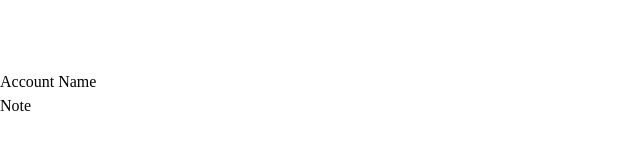
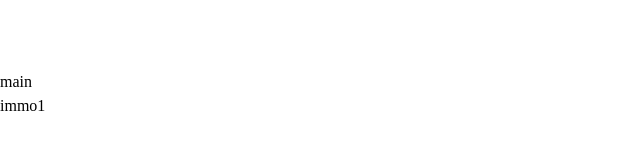
Before and after one commit to mthwduck/collection, a React (Vite) app in the folder src/renderer/: page / in a window 1280 px wide. Shown: the part 3818-3968 px from the top of the page, without its empty margins (0-640 px from the left). Built offline with nearby package versions, Linux system fonts and the light colour scheme.

Commit message:
feat: add account selection

```diff
--- a/src/renderer/src/App.tsx
+++ b/src/renderer/src/App.tsx
@@ -1,14 +1,36 @@
+import { useState } from "react";
 import Sidebar from "./components/Sidebar";
 
+interface Account {
+    name: string;
+    note: string;
+}
+
+const accounts: Account[] = [
+    { name: "main", note: "immo1" },
+    { name: "smurf", note: "practice account" },
+    { name: "alt", note: "alt for friends" },
+];
+
 export default function App() {
+    const [selectedAccount, setSelectedAccount] = useState<Account | null>(
+        null,
+    );
+
     return (
-        <>
-            <div className="flex h-screen">
-                <Sidebar />
-                <div className="flex-1">
-                    <p>Main content</p>
-                </div>
+        <div className="flex h-screen">
+            <Sidebar
+                accounts={accounts}
+                selectedAccount={selectedAccount}
+                onSelectAccount={setSelectedAccount}
+            />
+            <div className="flex-1">
+                <p>
+                    {selectedAccount
+                        ? selectedAccount.name
+                        : "Select an account"}
+                </p>
             </div>
-        </>
+        </div>
     );
 }
--- a/src/renderer/src/components/AccountTab.tsx
+++ b/src/renderer/src/components/AccountTab.tsx
@@ -1,7 +1,24 @@
-export default function AccountTab() {
+interface AccountTabProps {
+    name: string;
+    note: string;
+    selected: boolean;
+    onClick: () => void;
+}
+
+export default function AccountTab({
+    name,
+    note,
+    selected,
+    onClick,
+}: AccountTabProps) {
     return (
-        <div className="group flex items-center justify-start h-18 text-white hover:bg-accent">
-            <div className="rounded-full bg-accent w-10 h-10 ml-6 mr-3 group-hover:bg-secondary flex justify-center items-center">
+        <div
+            onClick={onClick}
+            className={`group flex items-center justify-start h-16 text-white cursor-pointer hover:bg-accent ${selected ? "bg-accent" : ""}`}
+        >
+            <div
+                className={`rounded-full w-10 h-10 ml-6 mr-3 flex justify-center items-center ${selected ? "bg-secondary" : "bg-accent group-hover:bg-secondary"}`}
+            >
                 <svg
                     className="w-5 h-5 stroke-white"
                     viewBox="0 0 24 24"
@@ -15,8 +32,8 @@ export default function AccountTab() {
                 </svg>
             </div>
             <div>
-                <p className="mb-1">Account Name</p>
-                <p className="text-text-accent text-sm">Note</p>
+                <p className={`${selected ? "text-riot-red" : ""}`}>{name}</p>
+                <p className="text-text-accent text-sm">{note}</p>
             </div>
         </div>
     );
--- a/src/renderer/src/components/Sidebar.tsx
+++ b/src/renderer/src/components/Sidebar.tsx
@@ -1,8 +1,23 @@
 import AccountTab from "./AccountTab";
 
-export default function Sidebar() {
+interface Account {
+    name: string;
+    note: string;
+}
+
+interface SidebarProps {
+    accounts: Account[];
+    selectedAccount: Account | null;
+    onSelectAccount: (account: Account) => void;
+}
+
+export default function Sidebar({
+    accounts,
+    selectedAccount,
+    onSelectAccount,
+}: SidebarProps) {
     return (
-        <div className="w-64 h-full flex flex-col bg-secondary border-accent border-r">
+        <div className="w-68 h-full flex flex-col bg-secondary border-accent border-r">
             <div className="flex border-accent border-b h-14 justify-start items-center">
                 <svg
                     className="ml-4 mr-2 w-5 h-5 stroke-white"
@@ -37,9 +52,15 @@ export default function Sidebar() {
                     className="bg-transparent outline-none text-white placeholder-text-accent text-md w-full"
                 />
             </div>
-            <AccountTab />
-            <AccountTab />
-            <AccountTab />
+            {accounts.map((account) => (
+                <AccountTab
+                    key={account.name}
+                    name={account.name}
+                    note={account.note}
+                    selected={selectedAccount === account}
+                    onClick={() => onSelectAccount(account)}
+                />
+            ))}
         </div>
     );
 }
```
